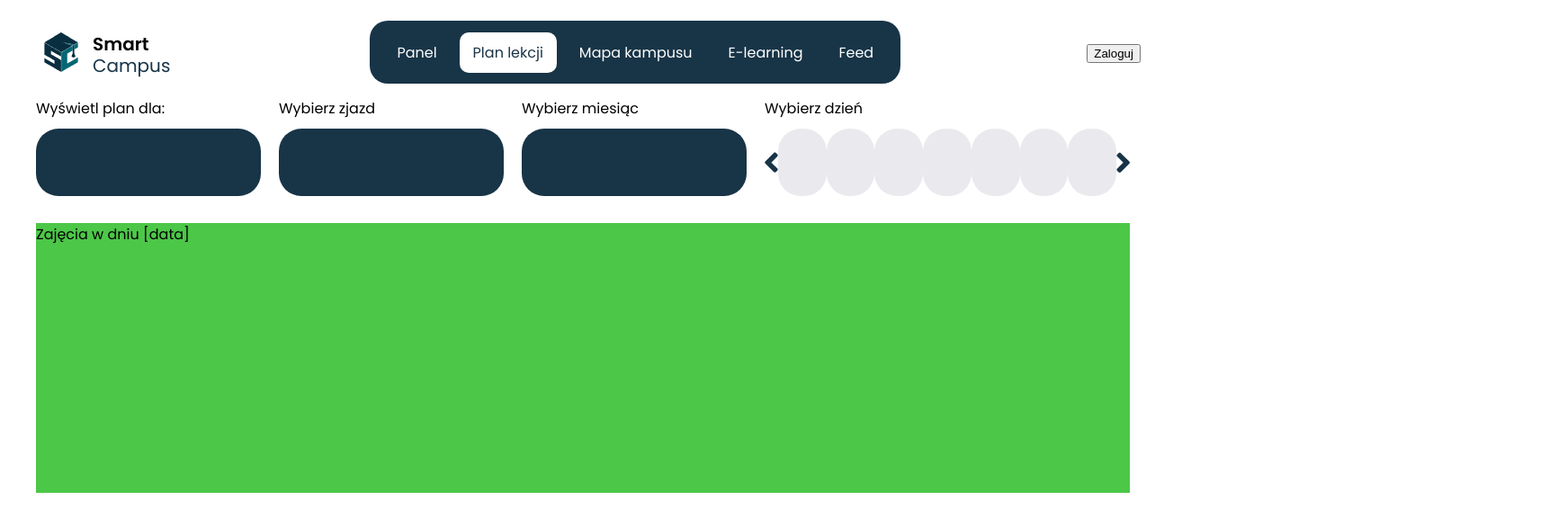
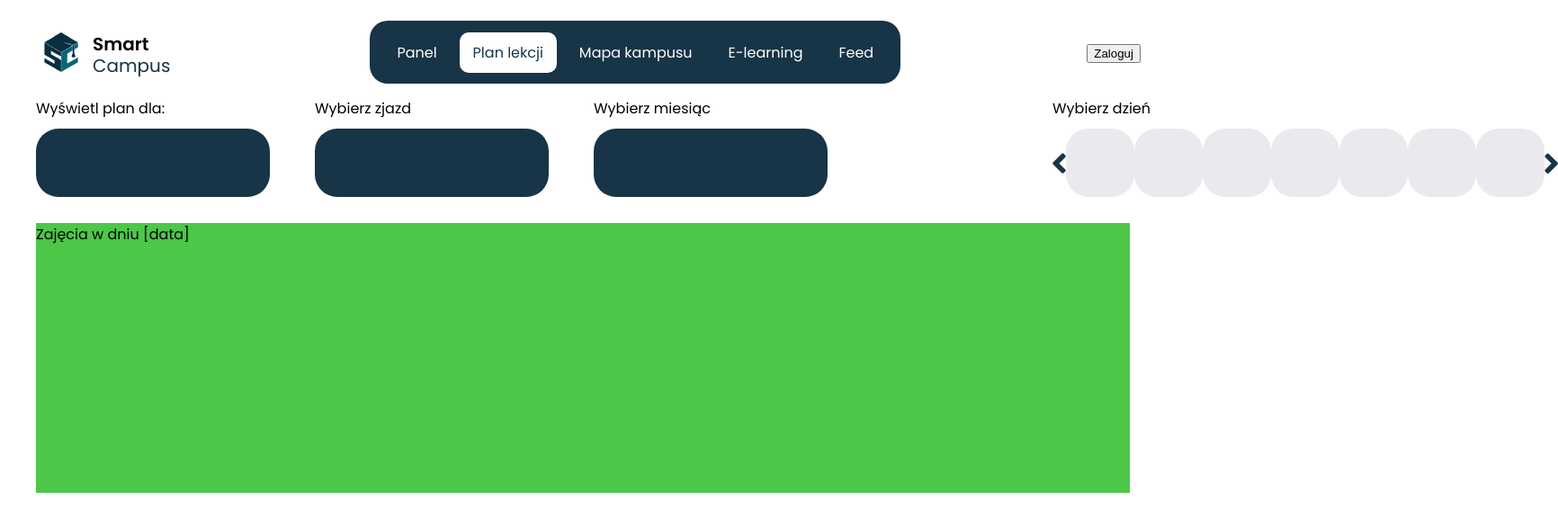
Before and after one commit to SmartCampusPANSIM/SmartCampus, a React (Vite) app: page /PlanLekcji in a window 1280 px wide. Shown: the top 586 px of the page at 90% size, 1732 px wide, since content can reach past the window. Built offline with nearby package versions, Linux system fonts and the light colour scheme; no server answers.

Commit message:
Skończony szablon górnej części. Zaczęte prace nad rozwijaniem list.

```diff
--- a/src/PlanLekcji.css
+++ b/src/PlanLekcji.css
@@ -4,6 +4,10 @@
     justify-content: center;
     align-items: center;
     box-sizing: border-box;
+}
+
+.active {
+    display: flex;
 }
 
 p {
@@ -16,31 +20,46 @@ header {
     width: 95%;
     display: flex;
     flex-direction: row;
-    gap: 20px;
+    gap: 50px;
 }
 
     .majes_header_choose__div {
-        width: 250px;
+        width: 260px;
         height: 120px;
         display: flex;
         flex-direction: column;
     }
 
         .majes_header_choose {
-            height: 75px;
-            width: 250px;
+            height: 76px;
+            width: 260px;
             margin-top: 10px;
             border-radius: 25px;
             background-color: #183447;
             color: white;
             box-sizing: border-box;
+            position: relative;
+        }
 
+        .majes_header_list__div {
+            height: calc(4 * (76px + 20px));
+            width: 260px;
+            margin-top: 124px;
+            position: absolute;
+            border-radius: 25px;
+            background-color: aqua;
+            background-color: #18344737;
+            backdrop-filter: blur(10px);
+            -webkit-backdrop-filter: blur(10px);
         }
+
+
 
 
     .majes_header_choose_day__div {
         height: 120px;
-        width: calc(100% - 810px);
+        width: 700px;
+        margin-left: 200px;
     }
 
     .majes_header_choose_day__days {
@@ -53,8 +72,8 @@ header {
     }
 
         .majes_header_choose_day {
-            height: 75px;
-            width: 75px;
+            height: 76px;
+            width: 76px;
             border-radius: 25px;
             background-color: #EAEAEE;
         }
--- a/src/PlanLekcji.jsx
+++ b/src/PlanLekcji.jsx
@@ -1,20 +1,41 @@
 import { Link } from "react-router-dom";
 import './PlanLekcji.css';
+import React, { useState } from 'react';
 
 function PlanLekcji() {
+
+    const [isActive1, setIsActive1] = useState(false);
+    const expandListKierunek = () => {
+      setIsActive1(prev => !prev);
+    }
+
+    const [isActive2, setIsActive2] = useState(false);
+    const expandListCos = () => {
+      setIsActive2(prev => !prev);
+    }
   return (
     <app className="majes_plan_lekcji">
       <header>
+
         <section className="majes_header_choose__div">
           <p>Wyświetl plan dla:</p>
-          <div className="majes_header_choose">
+          <div className="majes_header_choose" onClick={expandListKierunek}>
           </div>
+          {isActive1 && (
+          <div className="majes_header_list__div">
+          </div>
+          )}
         </section>
+
 
         <section className="majes_header_choose__div">
           <p>Wybierz zjazd</p>
-          <div className="majes_header_choose">
+          <div className="majes_header_choose" onClick={expandListCos}>
           </div>
+          {isActive2 && (
+          <div className="majes_header_list__div">
+          </div>
+          )}
         </section>
 
         <section className="majes_header_choose__div">
```
